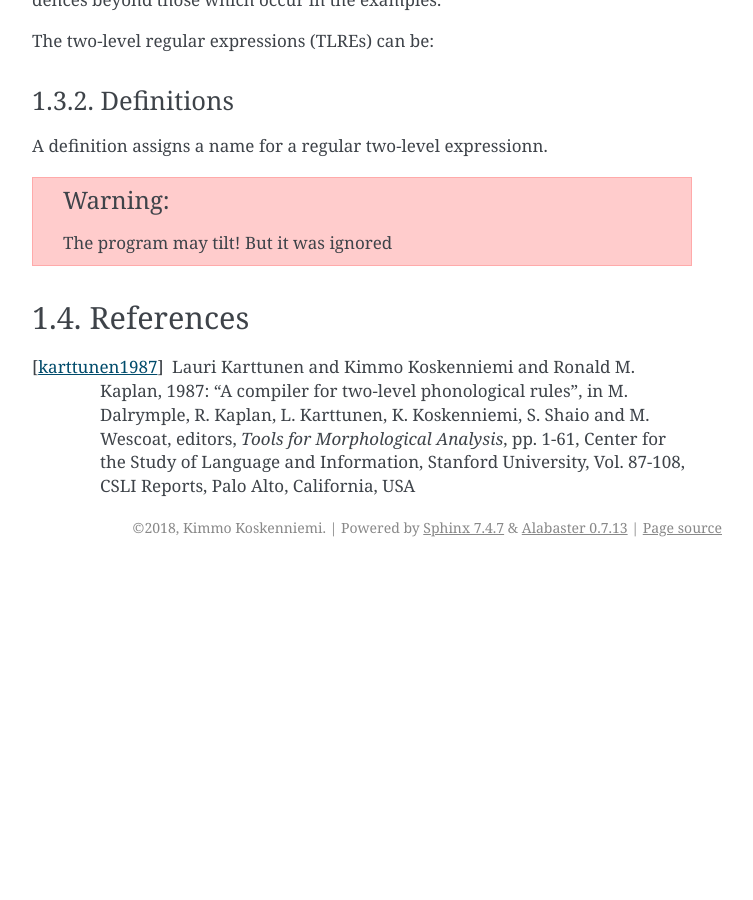
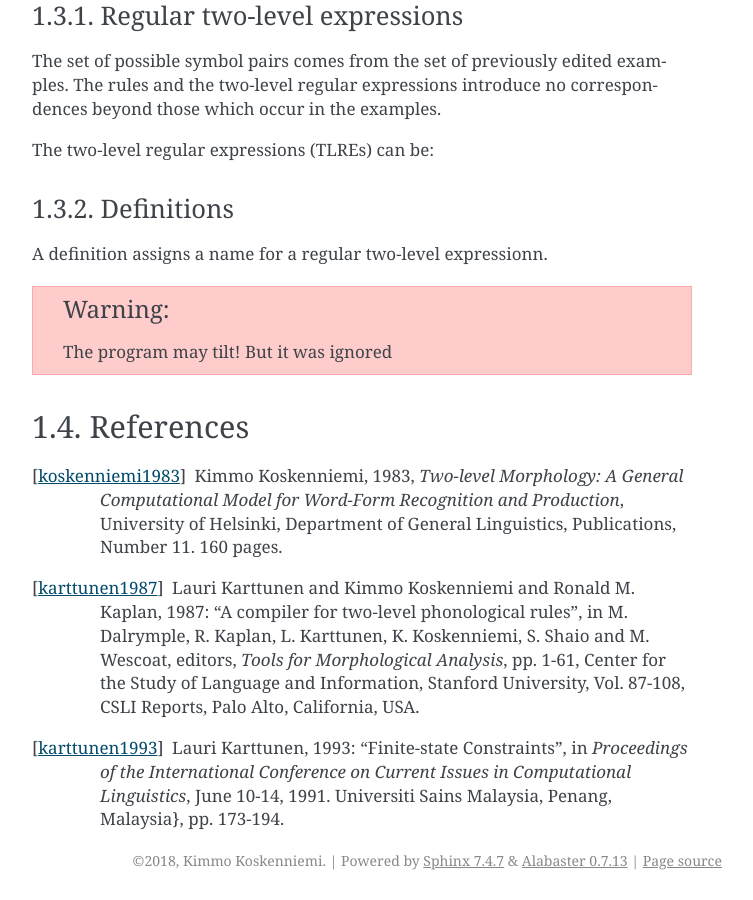
Before and after one commit to koskenni/pytwolc, a Sphinx documentation site: the page built from docs/intro.rst, in a window 1280 px wide and 900 px high, scrolled down 3214 px. Shown: the whole window, without its empty margins (388-1141 px from the left). Built offline with Sphinx 7.4.7, drawn with Linux system fonts in a browser that asks for light colours; pages that are not in the unit, such as notebooks, are missing from menus; before the commit the page ends 3781 px from its top, so only the background shows below that; some of the changed text lies outside the part shown.

Commit message:
minor revisions of docs

```diff
--- a/docs/glossary.rst
+++ b/docs/glossary.rst
@@ -1,5 +1,6 @@
 
 .. _pytwol-glossary:
+
 
 ========
 Glossary
--- a/docs/intro.rst
+++ b/docs/intro.rst
@@ -1,8 +1,17 @@
-========================================
-Simplified two-level morphological model
-========================================
+==========================
+Simplified two-level model
+==========================
 
 .. warning:: The PYTWOL program is still under development and so is this documentation
+
+The morphological two-level model dates back to [koskenniemi1983]_ and
+is characterized by the descritpion of phonological or
+morphophonological alternations as a direct relation between the
+surface forms and their underlying lexical or morphophonemic forms.
+It differs from the classical generative phonology by explaining the
+alternations using parallel rules rather than as a cascade of
+successive rules, see [karttunen1993]_ for a demonstration of this
+difference.
 
 ------------------------
 Changes since hfst-twolc
@@ -124,8 +134,27 @@
 References
 ----------
 
-.. [karttunen1987] Lauri Karttunen and Kimmo Koskenniemi and Ronald M. Kaplan, 1987: "A compiler for two-level phonological rules", in M. Dalrymple, R. Kaplan, L. Karttunen, K. Koskenniemi, S. Shaio and M. Wescoat, editors, *Tools for Morphological Analysis*, pp. 1-61, Center for the Study of Language and Information, Stanford University, Vol. 87-108, CSLI Reports, Palo Alto, California, USA
+.. [koskenniemi1983] Kimmo Koskenniemi, 1983,
+		     *Two-level Morphology: A General Computational
+		     Model for Word-Form Recognition and Production*,
+		     University of Helsinki, Department of General Linguistics,
+		     Publications, Number 11.  160 pages.
 
+.. [karttunen1987] Lauri Karttunen and Kimmo Koskenniemi and
+		   Ronald M. Kaplan, 1987:
+		   "A compiler for two-level phonological rules",
+		   in M. Dalrymple, R. Kaplan, L. Karttunen,
+		   K. Koskenniemi, S. Shaio and M. Wescoat, editors,
+		   *Tools for Morphological Analysis*, pp. 1-61,
+		   Center for the Study of Language and Information,
+		   Stanford University, Vol. 87-108, CSLI Reports,
+		   Palo Alto, California, USA.
+
+.. [karttunen1993] Lauri Karttunen, 1993: "Finite-state Constraints",
+		   in *Proceedings of the International Conference on Current
+                   Issues in Computational Linguistics*, June 10-14, 1991.
+                   Universiti Sains Malaysia, Penang, Malaysia},
+		   pp. 173-194.
 
 ..
     bibliography:: kmkbib.bib
--- a/docs/technical.rst
+++ b/docs/technical.rst
@@ -1,6 +1,6 @@
-==============================================================
-How the two-level rule compilation and testing was implemented
-==============================================================
+============================
+Rule compilation and testing
+============================
 
 See also  :ref:`pytwol-glossary` and [karttunen1987]_.
 
```
Also changed, not shown: other parts of docs/intro.rst (+2 -1 lines), docs/index.rst (+8 -3 lines), fs.py (+19 -0 lines).
